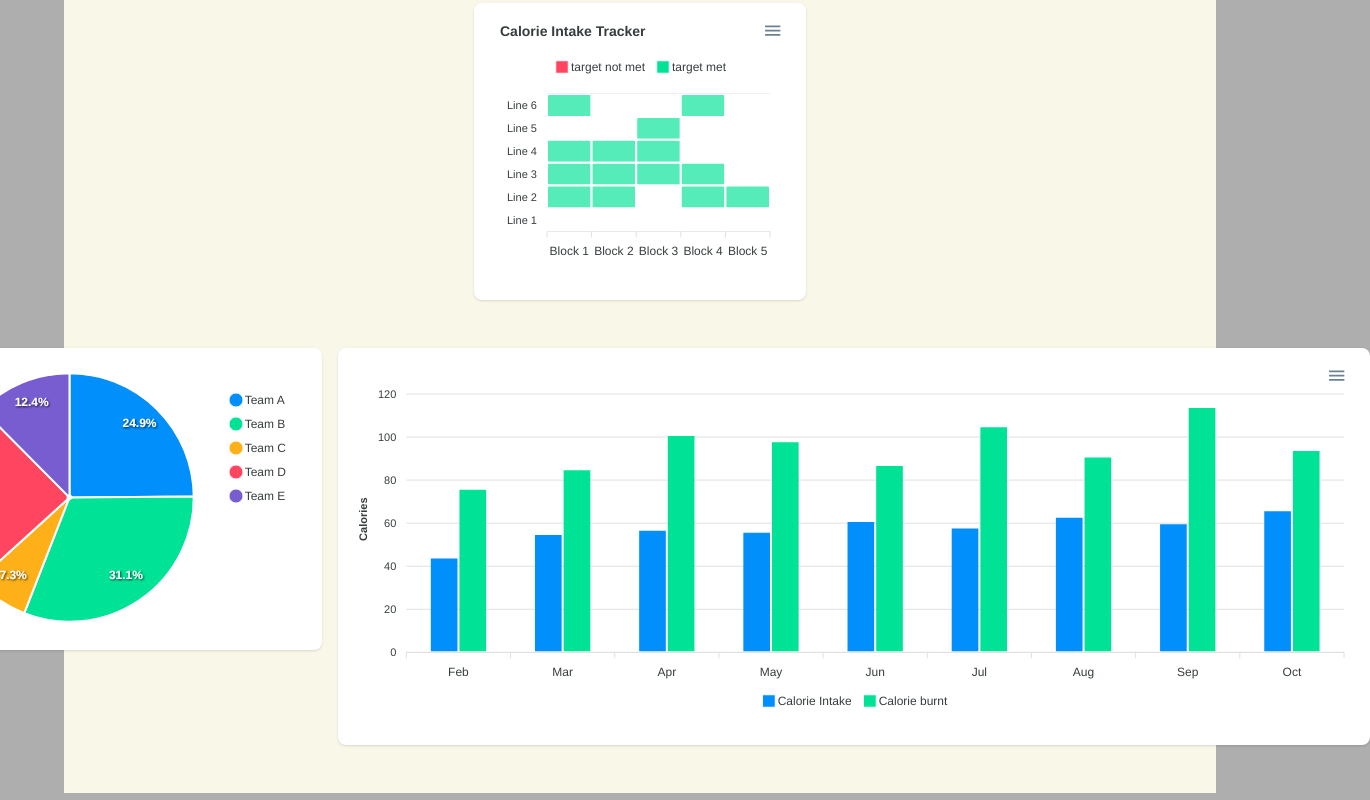
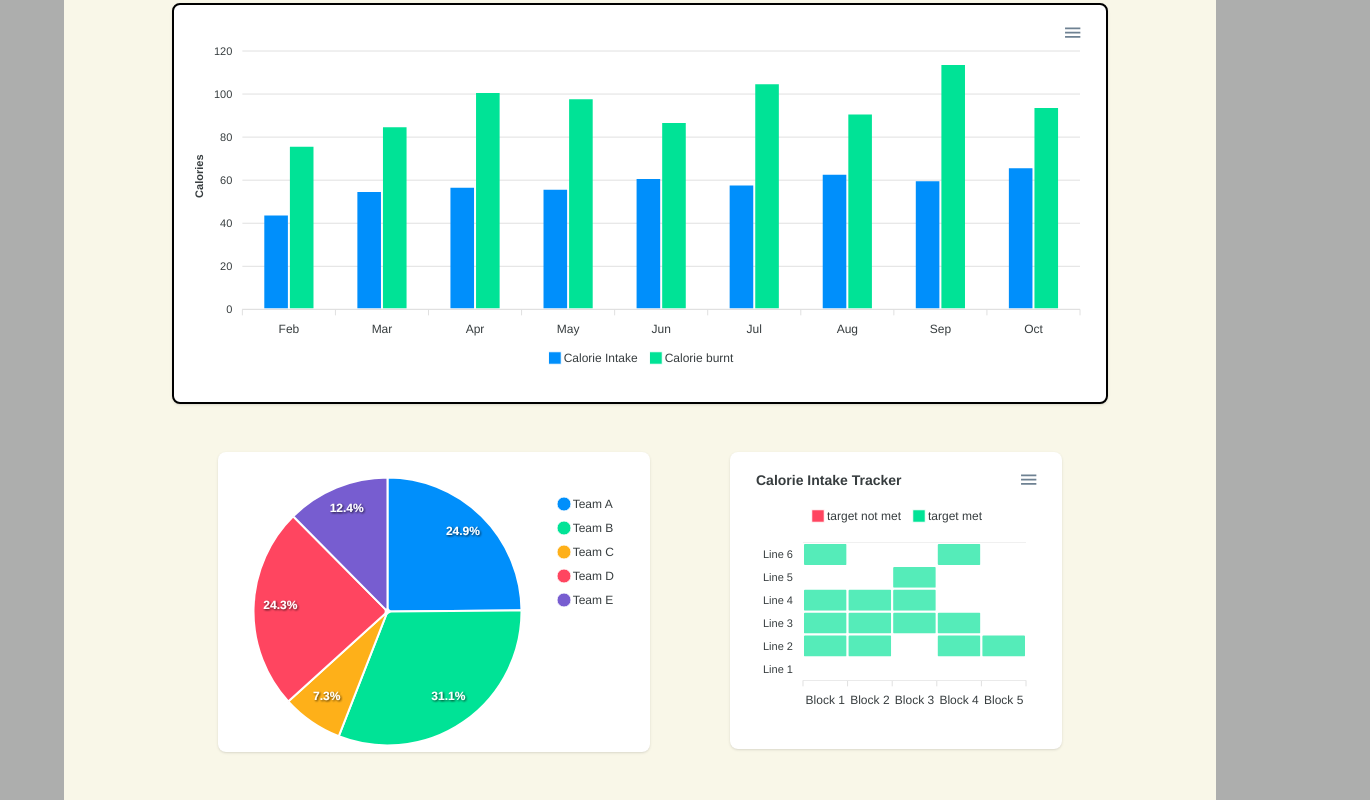
Before and after one commit to harshaldulera/NutriCraft, a React (Vite) app in the folder client/: page /stats in a window 1280 px wide. Shown: the part 133-933 px from the top of the page, 1370 px wide, since content can reach past the window. Built offline with nearby package versions, Linux system fonts and the light colour scheme; no server answers; the database is empty.

Commit message:
most of the styling

```diff
--- a/client/src/components/Barchart.jsx
+++ b/client/src/components/Barchart.jsx
@@ -1,6 +1,6 @@
 import React, { useState } from 'react';
 import ReactApexChart from 'react-apexcharts';
-
+import '../css/barchart.css';
 const Barchart = () => {
   const [chartState] = useState({
     series: [
@@ -57,9 +57,9 @@ const Barchart = () => {
 
   return (
     <div>
-      <div className="bg-white shadow rounded-lg p-4 mb-6">
-        <ReactApexChart options={chartState.options} series={chartState.series} type="bar" height={350}
-          width={1000}
+      <div className="bg-white shadow rounded-lg p-4 mb-6 border-2 border-black">
+        <ReactApexChart className="w-100 barchart"options={chartState.options} series={chartState.series} type="bar" height={350}
+          width={"300%"}
          />
       </div>
       <div id="html-dist"></div>
--- a/client/src/components/Heatmap.jsx
+++ b/client/src/components/Heatmap.jsx
@@ -1,5 +1,6 @@
-import React, { useState, useEffect } from 'react';
+import React, { useEffect, useState } from 'react';
 import ReactApexCharts from 'react-apexcharts';
+import '../css/stats.css';
 
 const Heatmap = () => {
   const [currentMonth, setCurrentMonth] = useState(new Date().getMonth());
@@ -84,6 +85,7 @@ const Heatmap = () => {
         series={series}
         type="heatmap"
         height={250}
+
       />
     </div>
   );
--- a/client/src/components/Piechart.jsx
+++ b/client/src/components/Piechart.jsx
@@ -28,8 +28,8 @@ const ApexChart = () => {
 
   return (
     <div>
-      <div className="bg-white shadow rounded-lg p-4 mb-6">
-        <ReactApexChart options={chartState.options} series={chartState.series} type="pie" width={380} />
+      <div className="bg-white shadow rounded-lg p-4 mb-6"  style={{ height: 300 }}>
+        <ReactApexChart options={chartState.options} series={chartState.series} type="pie" width={400} />
       </div>
       <div id="html-dist"></div>
     </div>
--- a/client/src/components/Upload.jsx
+++ b/client/src/components/Upload.jsx
@@ -229,7 +229,7 @@ export default function Upload(props) {
       <br />
       {isCapturing && (
         <>
-          <video ref={videoRef} autoPlay playsInline className="mt-4 max-w-full max-h-48 rounded shadow-md" />
+          <video ref={videoRef} autoPlay playsInline className="mt-4 min-w-full max-h-48 rounded shadow-md" />
           <br />
           <div className="flex ">
           <button
@@ -248,7 +248,7 @@ export default function Upload(props) {
         </>
       )}
       {isCapturing && (
-        <canvas ref={canvasRef} className="hidden"></canvas>
+        <canvas ref={canvasRef} className="hidden h-15 w-15"></canvas>
       )}
       {(image || files) && (
         <div className="lg:flex flex-col lg:justify-center items-center">
--- /dev/null
+++ b/client/src/css/barchart.css
@@ -0,0 +1,20 @@
+@media screen  and (max-width: 956px){
+    .barchart{
+        width: 50%;
+    }
+
+}
+
+@media screen  and (max-width: 500px){
+    .barchart{
+        width: 40%;
+    }
+
+}
+
+@media screen  and (max-width: 451px){
+    .barchart{
+        width: 30%;
+    }
+
+}
--- /dev/null
+++ b/client/src/css/stats.css
@@ -0,0 +1,7 @@
+
+@media screen  and (max-width: 850px){
+    .bottom-chart{
+        display: flex;
+        flex-direction: column;
+    }
+}
--- a/client/src/css/upload.css
+++ b/client/src/css/upload.css
@@ -44,6 +44,10 @@ body{
         align-items: center;
         padding-top: 25%;
     }
+    .form-upload{
+        width: 90% !important;
+        margin-top: 15% !important;
+    }
 
 
 }
@@ -58,6 +62,6 @@ body{
 
     .form-upload {
         min-height: 40vh;
-        margin-top: 5%;
-        padding: 5%;
+        margin-top: 8%;
+
     }
--- a/client/src/pages/Stats.jsx
+++ b/client/src/pages/Stats.jsx
@@ -1,6 +1,5 @@
-import Navbar from "../components/Navbar.jsx";
+import Barchart from "../components/Barchart.jsx";
 import Heatmap from "../components/Heatmap.jsx";
-import Barchart from "../components/Barchart.jsx";
 import Piechart from '../components/Piechart';
 
 const Stats = () => {
@@ -8,16 +7,17 @@ const Stats = () => {
     // <div className="bg-gray-100 min-h-screen p-4">
       // <Navbar />
       <div className="bg-secondary-50 max-w-6xl mx-auto pt-20 flex flex-col items-center">
-        <h2 className="text-2xl font-semibold text-gray-800 mb-6">User Statistics</h2>
+        <h2 className="text-2xl font-semibold  text-gray-800 mb-6">User Statistics</h2>
         <div className="mb-6">
-          <Heatmap />
+        <Barchart />
         </div>
-        <div className="flex justify-between mb-6 space-x-4">
+        <div className="flex  justify-center mb-6 space-x-20 bottom-chart">
           <div className="flex-1">
             <Piechart />
           </div>
-          <div className="flex-1">
-            <Barchart />
+          <div className="flex-1 w-1000">
+
+            <Heatmap />
           </div>
         </div>
       </div>
```
